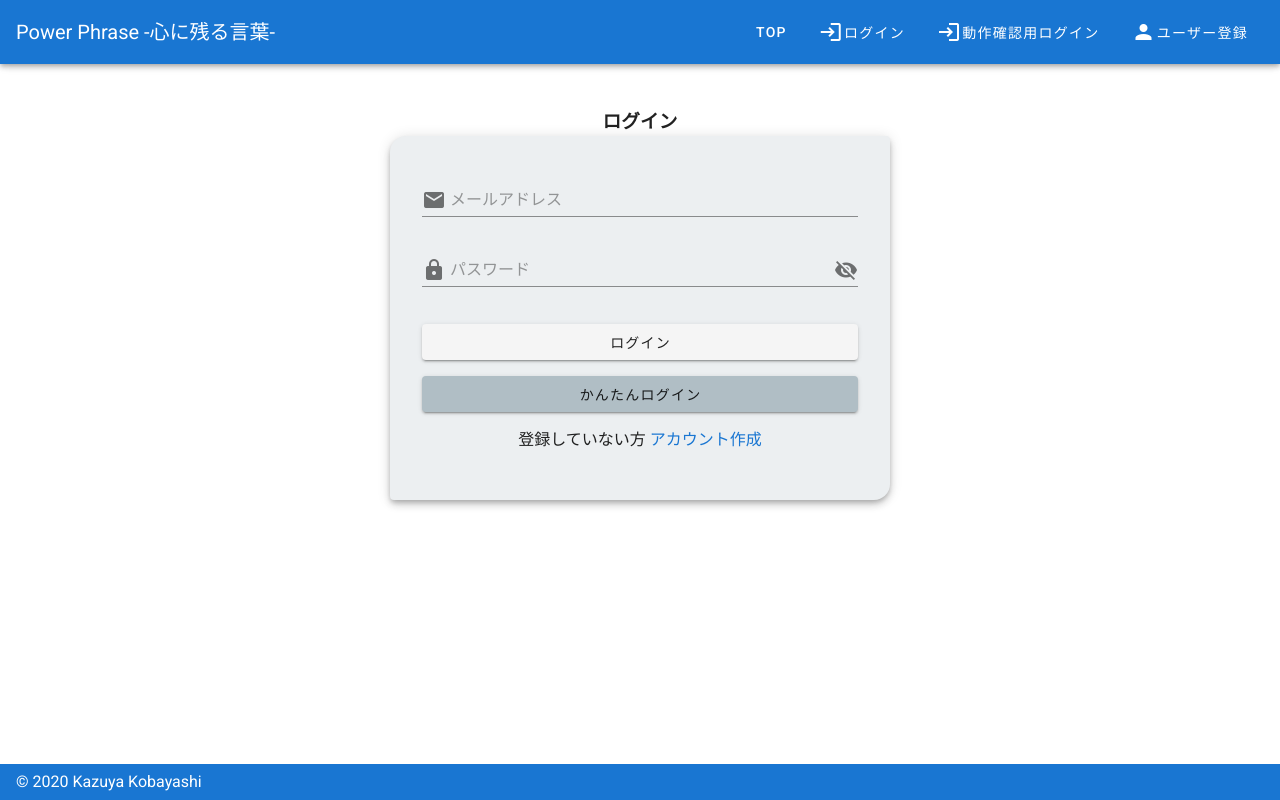
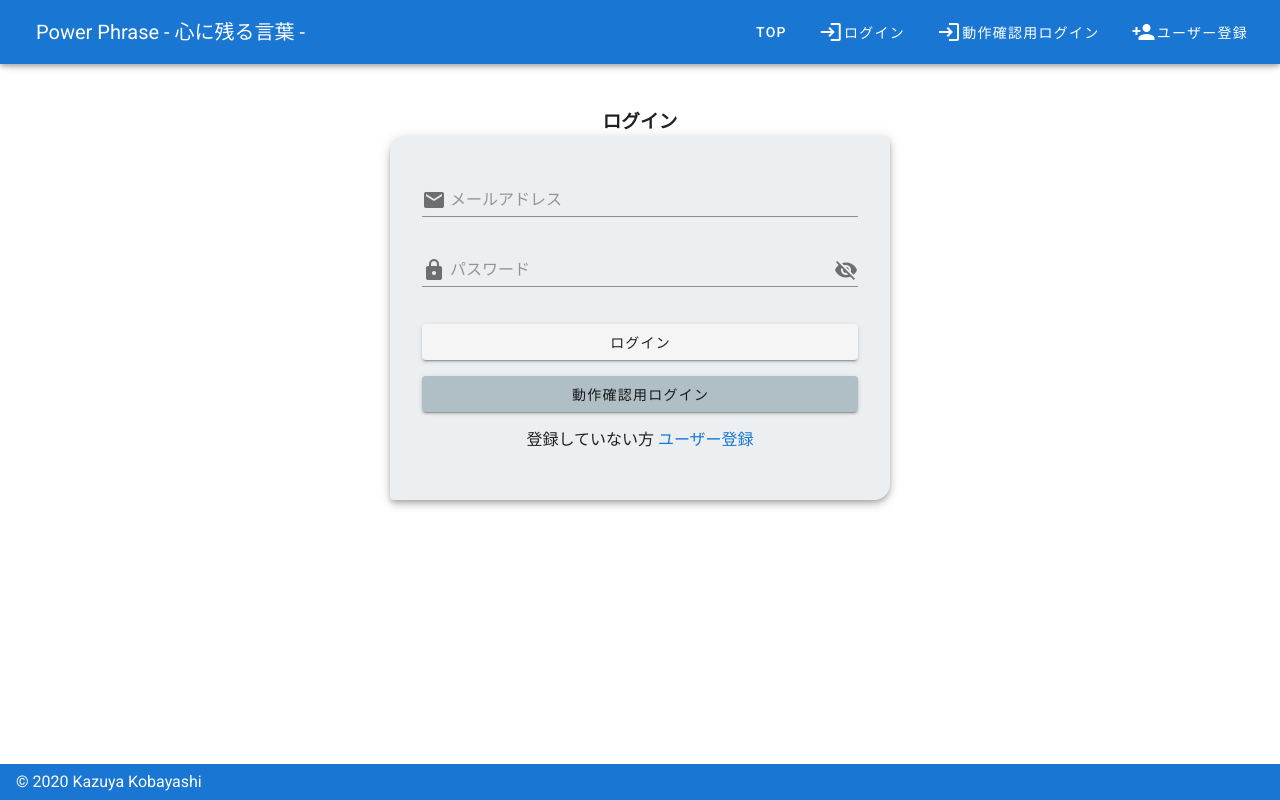
Before and after one commit to k-kazuya0926/power-phrase2-front, a Vue app: page /login in a window 1280 px wide. Built offline with nearby package versions, Linux system fonts and the light colour scheme; no server answers.

Commit message:
認証関連の変更

```diff
--- a/src/App.vue
+++ b/src/App.vue
@@ -1,38 +1,40 @@
 <template>
   <v-app>
     <v-app-bar clipped-left app color="primary" dark>
-      <v-toolbar-title>
-        <a href="/">
-          <span class="hidden-sm-and-down white--text">Power Phrase -心に残る言葉-</span>
-        </a>
+      <v-toolbar-title class="pl-0 pl-sm-5">
+        <router-link to="/" id="title">
+          <span class="hidden-sm-and-down white--text">Power Phrase - 心に残る言葉 -</span>
+        </router-link>
       </v-toolbar-title>
+
       <v-spacer></v-spacer>
+
       <v-toolbar-items>
         <v-btn text to="/">Top</v-btn>
-        <v-btn v-show="!isAuthenticated" text to="/Login">
+        <v-btn v-show="!isLoggedIn" text to="/Login">
           <v-icon color="white">mdi-login</v-icon>ログイン
         </v-btn>
-        <v-btn v-show="!isAuthenticated" text v-on:click="clickSimpleLogin">
+        <v-btn v-show="!isLoggedIn" text v-on:click="simpleLogin">
           <v-icon color="white">mdi-login</v-icon>動作確認用ログイン
         </v-btn>
-        <v-btn v-show="!isAuthenticated" text to="/users/create">
-          <v-icon color="white">mdi-account</v-icon>ユーザー登録
+        <v-btn v-show="!isLoggedIn" text to="/users/create">
+          <v-icon color="white">mdi-account-plus</v-icon>ユーザー登録
         </v-btn>
-        <v-btn v-show="isAuthenticated" text v-on:click="deleteCookie">
+        <v-btn v-show="isLoggedIn" text v-on:click="clickLogout">
           <v-icon color="white">mdi-logout</v-icon>ログアウト
         </v-btn>
-        <v-btn v-show="isAuthenticated" text to="/posts/create">
+        <v-btn v-show="isLoggedIn" text to="/posts/create">
           <v-icon color="white">mdi-pencil-box</v-icon>投稿作成
         </v-btn>
-        <v-btn v-if="isAuthenticated" text :to="{name: 'DetailUser', params: {userId: userId}}">
-          <v-icon color="white">mdi-account</v-icon>ユーザー画面
+        <v-btn v-if="isLoggedIn" text :to="{name: 'DetailUser', params: {userId: userId}}">
+          <v-icon color="white">mdi-account</v-icon>マイページ
         </v-btn>
       </v-toolbar-items>
     </v-app-bar>
 
+    <GlobalMessage />
+
     <v-main color="blue" dark>
-      <!-- TODO 位置変更 -->
-      <GlobalMessage />
       <router-view></router-view>
     </v-main>
 
@@ -62,21 +64,59 @@ export default {
       document.cookie = "authenticated=;max-age=0";
       window.location.href = "/";
     },
+    // ログアウトリンク押下
+    clickLogout: function () {
+      sessionStorage.clear();
+      this.$store.dispatch("auth/logout");
+      // this.$store.dispatch("user/logout");
+      this.$store.dispatch("message/setSuccessMessage", {
+        message: "ログアウトしました",
+      });
+      this.$router.replace("/login");
+    },
     clickSimpleLogin: function () {
       loginUser(
         process.env.VUE_APP_LOGIN_EMAIL,
         process.env.VUE_APP_LOGIN_PASSWORD
       );
     },
+    // 動作確認用ログイン
+    simpleLogin() {
+      this.$store
+        .dispatch("auth/login", {
+          email: process.env.VUE_APP_LOGIN_EMAIL,
+          password: process.env.VUE_APP_LOGIN_PASSWORD,
+        })
+        .then(() => {
+          if (this.isLoggedIn) {
+            console.log("ログイン成功");
+            this.$store.dispatch("message/setSuccessMessage", {
+              message: "ログインしました",
+            });
+            // TODO
+            // this.$store
+            //   .dispatch("user/load", { id: this.id })
+            //   .catch((error) => {
+            //     if (process.env.NODE_ENV !== "production") console.log(error);
+            //   });
+            // クエリ文字列に「next」がなければ、ホーム画面へ
+            const next = this.$route.query.next || "/";
+            this.$router.push(next).catch(() => {});
+          } else {
+            console.log("ログイン失敗");
+            this.$store.dispatch("message/setErrorMessage", {
+              message: "ユーザー名、もしくはパスワードが間違っています",
+            });
+          }
+        })
+        .catch((error) => {
+          if (process.env.NODE_ENV !== "production") console.log(error);
+        });
+    },
   },
   computed: {
-    isAuthenticated: function () {
-      let authenticated = getCookieDataByKey("authenticated");
-      if (authenticated == "True") {
-        return true;
-      } else {
-        return false;
-      }
+    isLoggedIn: function () {
+      return this.$store.getters["auth/isLoggedIn"];
     },
   },
 };
--- a/src/components/GlobalMessage.vue
+++ b/src/components/GlobalMessage.vue
@@ -56,5 +56,17 @@ export default {
 };
 </script>
 
-<style>
+<style scoped>
+.message {
+  text-align: center;
+  position: absolute;
+  top: 10px;
+  left: 50%;
+  min-width: 40%;
+  transform: translateX(-50%);
+  -webkit-transform: translateX(-50%);
+  -ms-transform: translateX(-50%);
+  font-weight: bold;
+  z-index: 1000;
+}
 </style>
--- a/src/views/LoginPage.vue
+++ b/src/views/LoginPage.vue
@@ -32,11 +32,11 @@
               elevation="2"
               class="mr-4 mt-4"
               @click="submitLogin()"
-            >かんたんログイン</v-btn>
+            >動作確認用ログイン</v-btn>
 
             <div class="pa-4 text-center">
               登録していない方
-              <router-link id="to_signup" class="router-link" to="/signup">アカウント作成</router-link>
+              <router-link id="to_signup" class="router-link" to="/signup">ユーザー登録</router-link>
             </div>
           </div>
         </v-card>
@@ -60,10 +60,10 @@ export default {
   },
   methods: {
     // ログイン
-    submitLogin(email = "testuser@example.com", password = "testuser") {
-      this.form.email = email;
-      this.form.password = password;
-      // ログイン
+    submitLogin(
+      email = process.env.VUE_APP_LOGIN_EMAIL,
+      password = process.env.VUE_APP_LOGIN_PASSWORD
+    ) {
       this.$store
         .dispatch("auth/login", {
           email: email,
```
